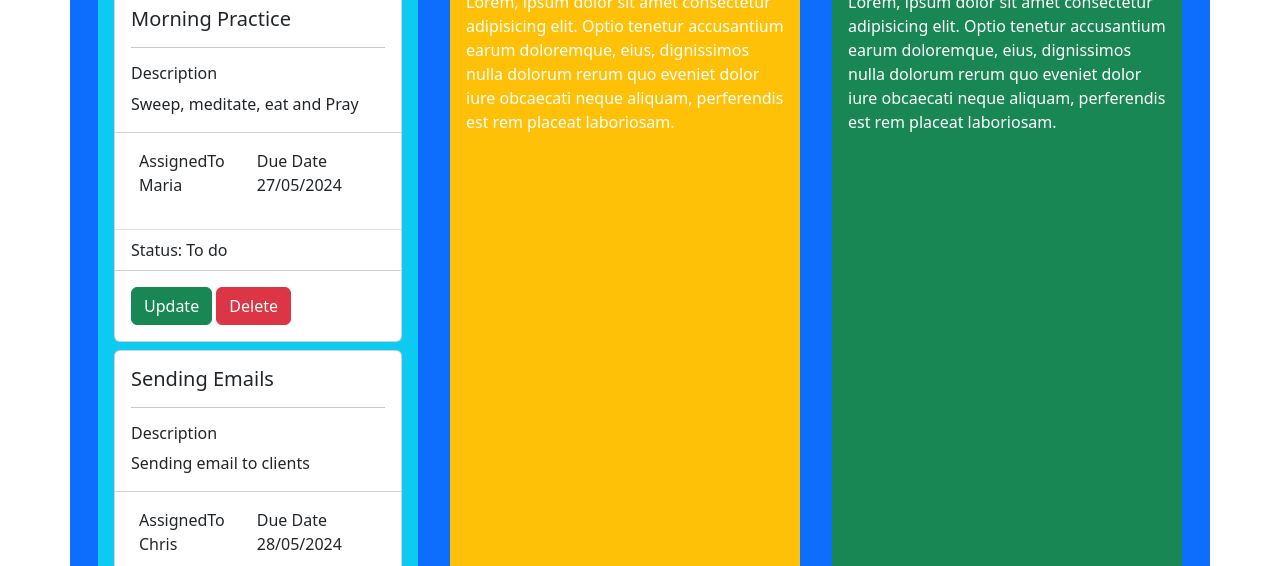
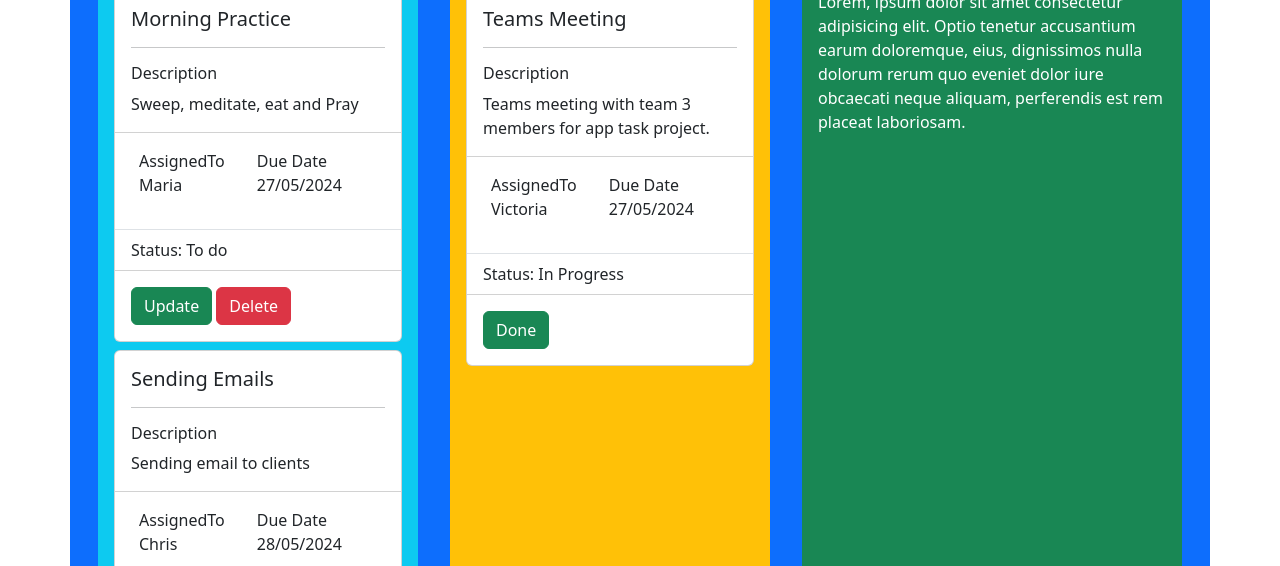
Before and after one commit to askdebb/Task-Planner-App, a plain HTML site: page index.html in a window 1280 px wide. Shown: the part 629-1195 px from the top of the page. Drawn offline with nearby package versions, Linux system fonts and the light colour scheme.

Commit message:
I worked on the task card for in progress

```diff
--- a/index.html
+++ b/index.html
@@ -97,7 +97,31 @@
         </div>
         <div class="task-list-items bg-warning text-white m-3 p-3">
             <h2 class="text-center">In-Progress</h2>
-            <p>Lorem, ipsum dolor sit amet consectetur adipisicing elit. Optio tenetur accusantium earum doloremque, eius, dignissimos nulla dolorum rerum quo eveniet dolor iure obcaecati neque aliquam, perferendis est rem placeat laboriosam.</p>
+            <div class="card mt-2" style="width: 18rem;">
+              <div class="card-body">
+                <h5 class="card-title">Teams Meeting</h5>
+                <hr/>
+                <h6 class="sub-title">Description</h6>
+                <p class="card-text">Teams meeting with team 3 members for app task project.</p>
+              </div>
+              <ul class="list-group list-group-flush">
+
+                <li class="list-group-item">
+                  <div class="hstack gap-3">
+                  <div class="p-2 sub-title">AssignedTo
+                    <p>Victoria</p>
+                  </div>
+                  <div class="p-2 sub-title">Due Date
+                    <p>27/05/2024</p>
+                  </div>
+                </div>
+              </li>
+                <li class="list-group-item">Status: <span>In Progress</span></li>
+              </ul>
+              <div class="card-body">
+                <a href="#" class="btn btn-success">Done</a>
+              </div>
+            </div>
 
         </div>
         <div class="task-list-items bg-success text-white m-3 p-3">
```
